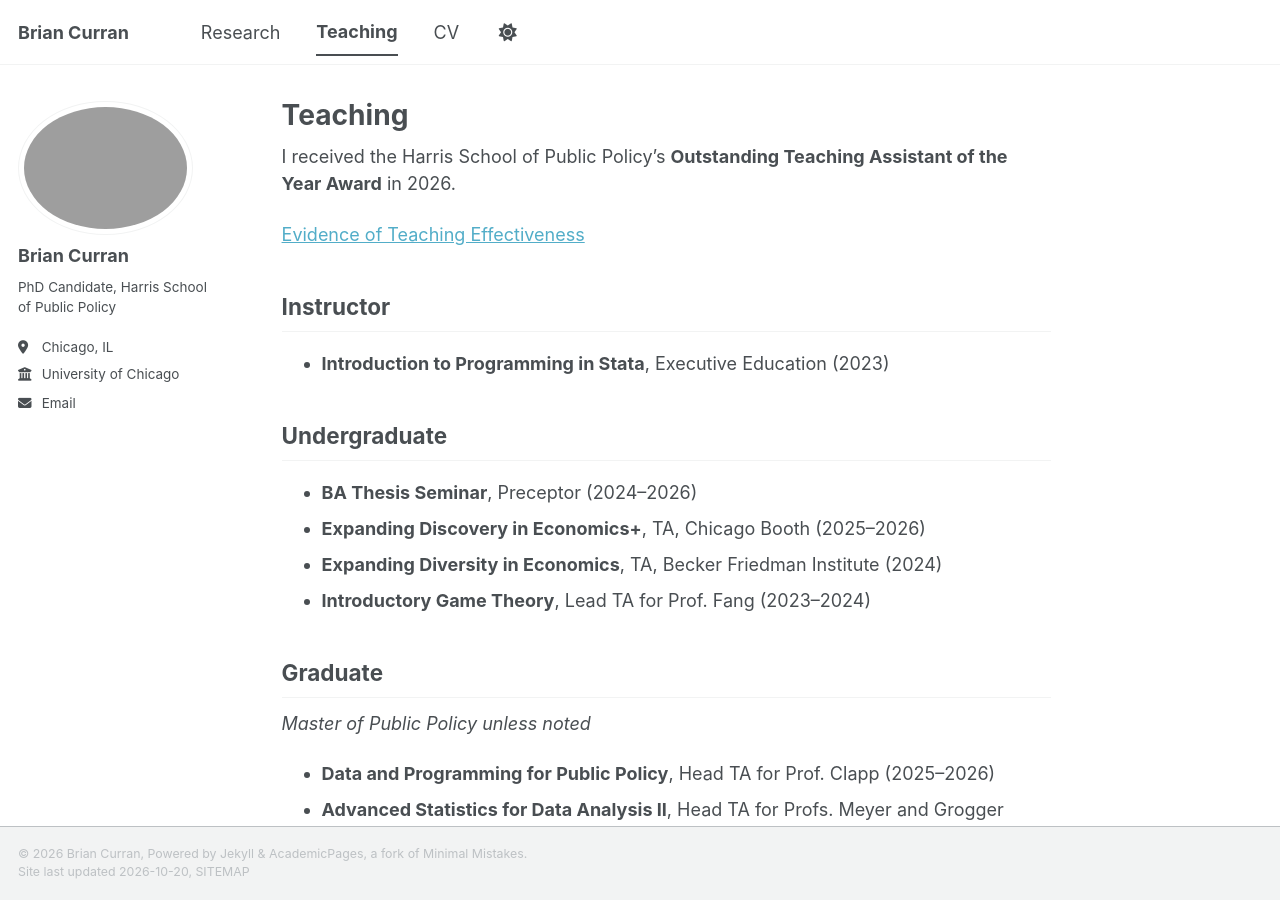
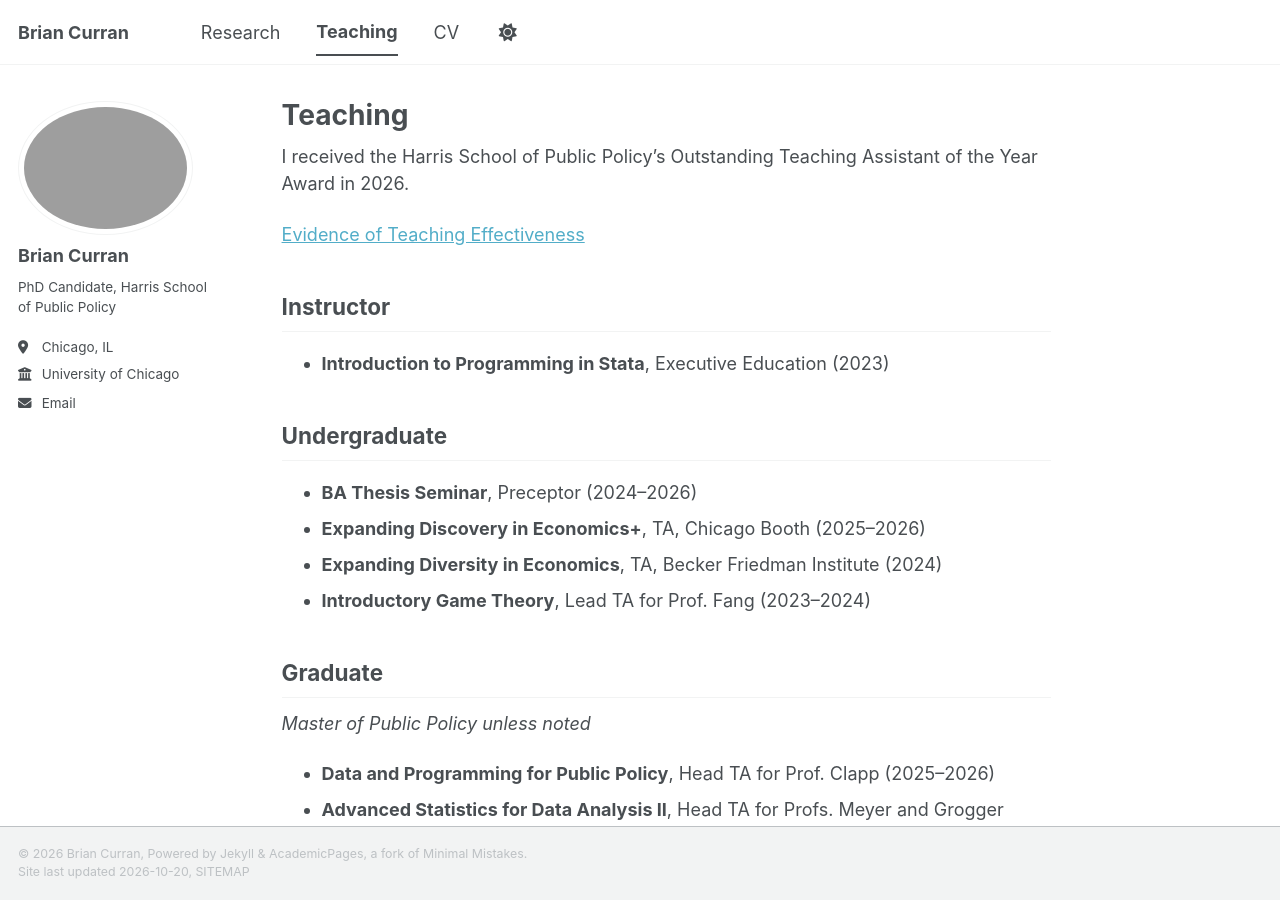
Before and after one commit to brianscurran/brianscurran.github.io, a Jekyll site: the page built from _pages/teaching.md, in a window 1280 px wide and 900 px high. Built offline with Jekyll 4.4.1, drawn with Linux system fonts in a browser that asks for light colours; a style sheet for code colours, icons or effects is not loaded.

```diff
--- a/_pages/teaching.md
+++ b/_pages/teaching.md
@@ -4,7 +4,7 @@ title: "Teaching"
 author_profile: true
 ---
 
-I received the Harris School of Public Policy's **Outstanding Teaching Assistant of the Year Award** in 2026.
+I received the Harris School of Public Policy's Outstanding Teaching Assistant of the Year Award in 2026.
 
 [Evidence of Teaching Effectiveness](/files/Curran_Evidence_of_Teaching_Effectiveness.pdf)
 
```
